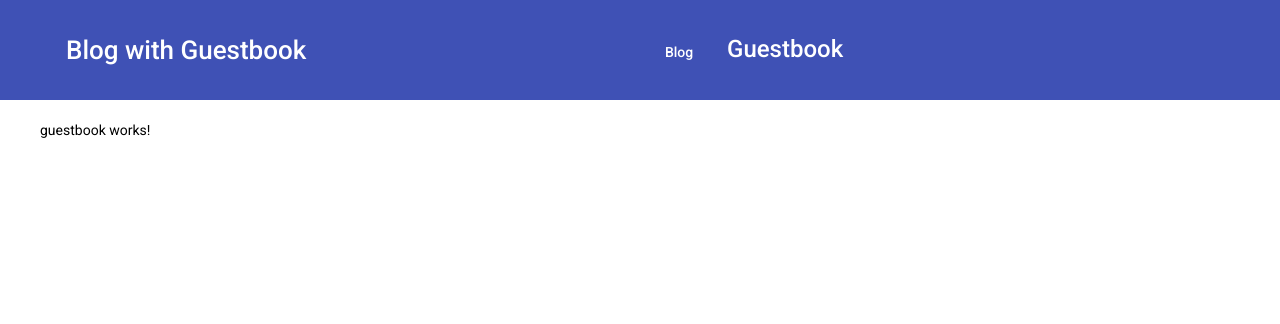
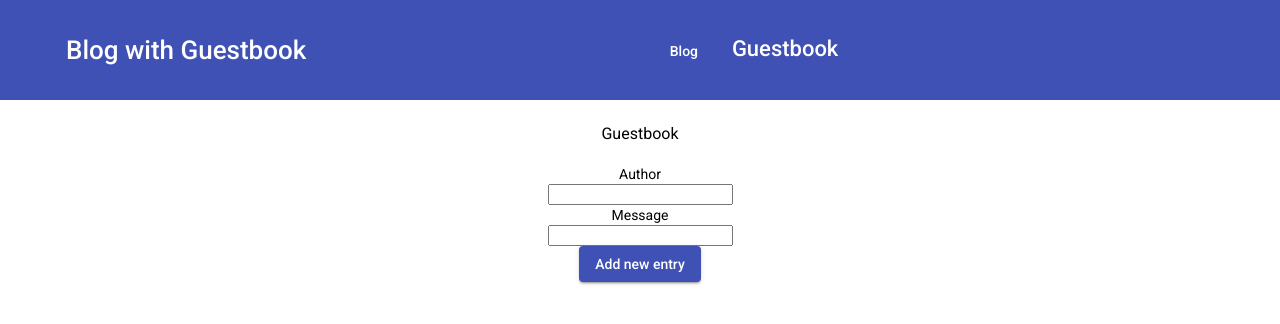
Before and after one commit to LavrL/angular-blog-guestbook, an Angular app: page /guestbook in a window 1280 px wide. Shown: the top 324 px of the page. Built offline with nearby package versions, Linux system fonts and the light colour scheme.

Commit message:
added guestbook fields

```diff
--- /dev/null
+++ b/src/app/guestbook/guestbook-display-posts/guestbook-display-posts.component.html
@@ -0,0 +1,6 @@
+<ul *ngIf="guestBookPosts.length > 0">
+    <li *ngFor="let guestBookPost of guestBookPosts">
+        <p>{{ guestBookPost.author }}</p>
+        <p>{{ guestBookPost.message }}</p>
+    </li>
+</ul>
--- /dev/null
+++ b/src/app/guestbook/guestbook-display-posts/guestbook-display-posts.component.ts
@@ -0,0 +1,16 @@
+import { Component, OnInit } from '@angular/core';
+import { GuestbookService } from '../shared/guestbook.service';
+
+@Component({
+  selector: 'app-guestbook-display-posts',
+  templateUrl: './guestbook-display-posts.component.html',
+  styleUrls: ['./guestbook-display-posts.component.scss']
+})
+export class GuestbookDisplayPostsComponent implements OnInit {
+  public guestBookPosts = this.gs.guestBook;
+
+  constructor(public gs: GuestbookService) { }
+
+  ngOnInit(): void {}
+
+}
--- a/src/app/guestbook/guestbook.component.html
+++ b/src/app/guestbook/guestbook.component.html
@@ -1 +1,14 @@
-<p>guestbook works!</p>
+<h3 class="guestBook-header">Guestbook</h3>
+<div>
+    <form [formGroup]="addForm" (submit)="addEntry()" class="guestBook-form">
+
+        <label for="">Author</label>
+        <input type="text" formControlName="author">
+
+        <label for="">Message</label>
+        <input type="text" formControlName="message">
+
+        <button mat-raised-button color="primary"> Add new entry</button>
+    </form>
+    <app-guestbook-display-posts></app-guestbook-display-posts>
+</div>
--- a/src/app/guestbook/guestbook.component.scss
+++ b/src/app/guestbook/guestbook.component.scss
@@ -0,0 +1,8 @@
+.guestBook-header {
+  text-align: center;
+}
+.guestBook-form {
+  display: flex;
+  align-items: center;
+  flex-direction: column;
+}
--- a/src/app/guestbook/guestbook.component.ts
+++ b/src/app/guestbook/guestbook.component.ts
@@ -1,16 +1,30 @@
 import { ChangeDetectionStrategy, Component, OnInit } from '@angular/core';
+import { FormBuilder, FormGroup, Validators } from '@angular/forms';
+import { GuestBook } from './shared/guestbook.model';
+import { GuestbookService } from './shared/guestbook.service';
 
 @Component({
   selector: 'app-guestbook',
-  changeDetection: ChangeDetectionStrategy.OnPush,
+  //changeDetection: ChangeDetectionStrategy.OnPush,
   templateUrl: './guestbook.component.html',
   styleUrls: ['./guestbook.component.scss']
 })
 export class GuestbookComponent implements OnInit {
+  public guestBook: Array<GuestBook> = [];
+  addForm: FormGroup;
 
-  constructor() { }
+  constructor(public fb: FormBuilder, public gs: GuestbookService) { }
 
   ngOnInit(): void {
+    this.addForm = this.fb.group({
+      author: ['', Validators.required],
+      message: ['', [Validators.required, Validators.minLength(5)]]
+    });
+  }
+
+  addEntry() {
+    if (this.addForm.valid) this.gs.addNewEntry(this.addForm.value);
+    //console.log('guestBookPosts = ', this.guestBookPosts);
   }
 
 }
--- /dev/null
+++ b/src/app/guestbook/shared/guestbook.model.ts
@@ -0,0 +1,4 @@
+export interface GuestBook {
+    author: string;
+    message: string
+}
--- /dev/null
+++ b/src/app/guestbook/shared/guestbook.service.ts
@@ -0,0 +1,13 @@
+import { GuestBook } from './guestbook.model';
+import { Injectable } from '@angular/core';
+
+@Injectable({
+  providedIn: 'root'
+})
+export class GuestbookService {
+  public guestBook: Array<GuestBook> = [];
+
+  addNewEntry(guestBook: GuestBook): void {
+    this.guestBook.push(guestBook);
+  }
+}
--- a/src/app/layout/layout-header/layout-header.component.scss
+++ b/src/app/layout/layout-header/layout-header.component.scss
@@ -9,5 +9,5 @@
   font-size: 26px;
 }
 .active {
-  font-size: 24px;
+  font-size: 22px;
 }
```
Also changed, not shown: src/app/app.module.ts (+6 -5 lines), src/app/guestbook/guestbook.module.ts (added, +24 -0 lines), src/app/blog/blog-post/blog-post.component.html (line endings or trailing spaces), src/app/guestbook/guestbook-display-posts/guestbook-display-posts.component.scss (added), 1 other file (tests, documents, lock files or other folders).
